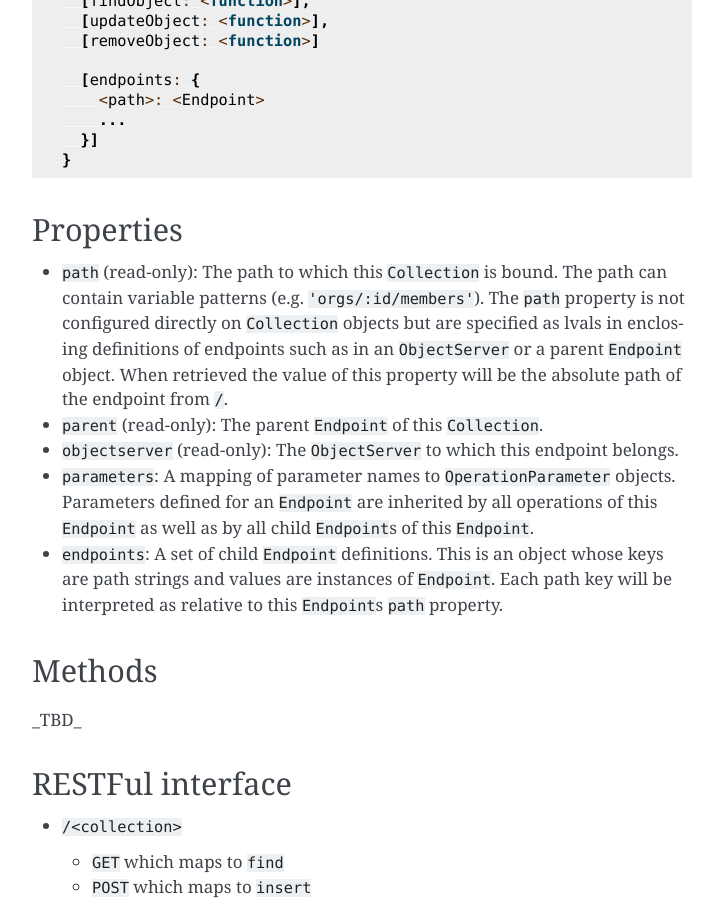
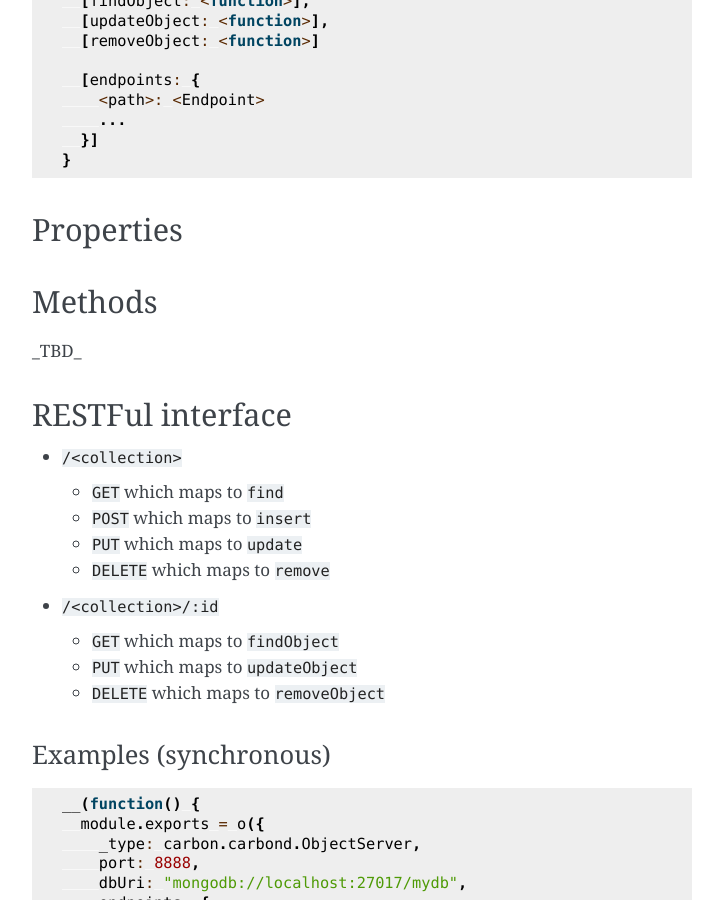
Before and after one commit to carbon-io/carbond, a Sphinx documentation site: the page built from docs/ref/carbond.Collection.rst, in a window 1280 px wide and 900 px high, scrolled down 1021 px. Shown: the whole window, without its empty margins (388-1111 px from the left). Built offline with Sphinx 7.4.7, drawn with Linux system fonts in a browser that asks for light colours; the version number is read from the project's files by our own code; part of the change alters nothing that is shown.

Commit message:
Add example changes for domain usage
This example updates the carbond.Collection docs to use the javascript domain
instead of manually forming these lists.

```diff
--- a/docs/ref/carbond.Collection.rst
+++ b/docs/ref/carbond.Collection.rst
@@ -1,12 +1,12 @@
+.. js:class:: Collection()
+    :heading:
+
 ==================
 carbond.Collection
 ==================
 
-.. js:class:: Collection()
-    :hidden:
-
-Carbond ``Collection``\ s provide a high-level abstraction for defining ``Endpoint``\ s that behave like a collection of
-resources. When you define a ``Collection`` you define the following methods:
+Carbond :class:`Collection`\ s provide a high-level abstraction for defining :class:`Endpoint`\ s that behave like a collection of
+resources. When you define a :class:`Collection` you define the following methods:
 
 - ``insert(obj, reqCtx)``
 - ``find(query, options, reqCtx)``
@@ -16,7 +16,7 @@ resources. When you define a ``Collection`` you define the following methods:
 - ``updateObject(id, reqCtx)``
 - ``removeObject(id, reqCtx)``
 
-Which results in the following tree of ``Endpoints`` and ``Operations``:
+Which results in the following tree of :class:`Endpoints` and :class:`Operations`:
 
 - ``/<collection>``
 
@@ -61,15 +61,29 @@ Configuration
 Properties
 ==========
 
-- ``path`` (read-only): The path to which this ``Collection`` is bound. The path can contain variable patterns (e.g. ``'orgs/:id/members'``). The ``path`` property is not configured directly on ``Collection`` objects but are specified as lvals in enclosing definitions of endpoints such as in an ``ObjectServer`` or a parent ``Endpoint`` object. When retrieved the value of this property will be the absolute path of the endpoint from ``/``.
+.. js:class:: Collection()
+    :noindex:
+    :hidden:
 
-- ``parent`` (read-only): The parent ``Endpoint`` of this ``Collection``.
+    .. js:attribute:: path
 
-- ``objectserver`` (read-only): The ``ObjectServer`` to which this endpoint belongs.
+        (read-only): The path to which this :class:`Collection` is bound. The path can contain variable patterns (e.g. ``'orgs/:id/members'``). The :attr:`path` property is not configured directly on :class:`Collection` objects but are specified as lvals in enclosing definitions of endpoints such as in an :class:`ObjectServer` or a parent :class:`Endpoint` object. When retrieved the value of this property will be the absolute path of the endpoint from ``/``.
 
-- ``parameters``: A mapping of parameter names to ``OperationParameter`` objects. Parameters defined for an ``Endpoint`` are inherited by all operations of this ``Endpoint`` as well as by all child ``Endpoint``\ s of this ``Endpoint``.
+    .. js:attribute:: parent
 
-- ``endpoints``: A set of child ``Endpoint`` definitions. This is an object whose keys are path strings and values are instances of ``Endpoint``. Each path key will be interpreted as relative to this ``Endpoint``\ s ``path`` property.
+        (read-only): The parent :class:`Endpoint` of this :class:`Collection`.
+
+    .. js:attribute:: objectserver
+
+        (read-only): The :class:`ObjectServer` to which this endpoint belongs.
+
+    .. js:attribute:: parameters
+
+        A mapping of parameter names to :class:`OperationParameter` objects. Parameters defined for an :class:`Endpoint` are inherited by all operations of this :class:`Endpoint` as well as by all child :class:`Endpoint`\ s of this :class:`Endpoint`.
+
+    .. js:attribute:: endpoints
+
+        A set of child :class:`Endpoint` definitions. This is an object whose keys are path strings and values are instances of :class:`Endpoint`. Each path key will be interpreted as relative to this :class:`Endpoint`\ s :attr:`path` property.
 
 Methods
 =======
```
